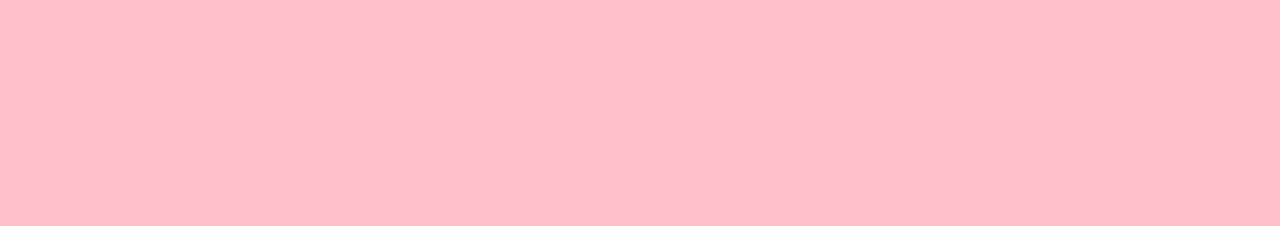
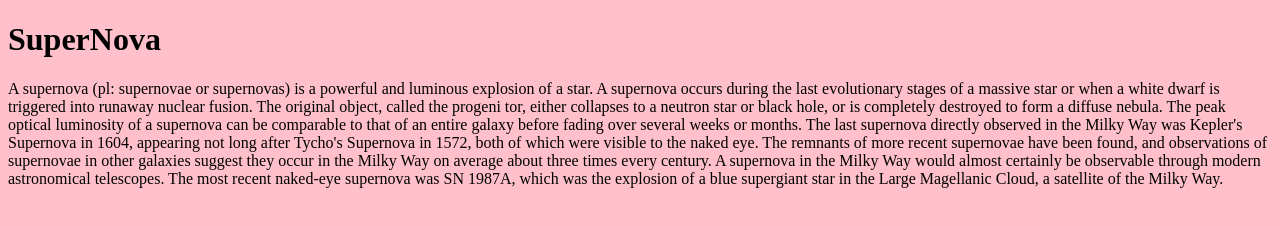
Before and after one commit to pushpakkaloge/demo2, a plain HTML site: page index.html in a window 1280 px wide. Drawn offline with Linux system fonts and the light colour scheme.

Commit message:
testing a new feature

```diff
--- a/index.html
+++ b/index.html
@@ -7,7 +7,23 @@
     <link rel="stylesheet" href="index.css">
 </head>
 <body>
+    <h1>SuperNova</h1>
+    <p>A supernova (pl: supernovae or supernovas) is a powerful and luminous explosion of a star.
+         A supernova occurs during the last evolutionary stages of a massive star or when a white
+          dwarf is triggered into runaway nuclear fusion. The original object, called the progeni
+          tor, either collapses to a neutron star or black hole, or is completely destroyed to
+          form a diffuse nebula. The peak optical luminosity of a supernova can be comparable to
+          that of an entire galaxy before fading over several weeks or months.
 
+        The last supernova directly observed in the Milky Way was Kepler's Supernova in 1604,
+        appearing not long after Tycho's Supernova in 1572, both of which were visible to the
+        naked eye. The remnants of more recent supernovae have been found, and observations of
+        supernovae in other galaxies suggest they occur in the Milky Way on average about three
+        times every century. A supernova in the Milky Way would almost certainly be observable
+         through modern astronomical telescopes. The most recent naked-eye supernova was SN
+          1987A, which was the explosion of a blue supergiant star in the Large Magellanic
+           Cloud, a satellite of the Milky Way.
+        </p>
     <script src="index.js"></script>
 </body>
 </html>
```
Also changed, not shown: NewFeature/temp.txt (added), 1 other file.
